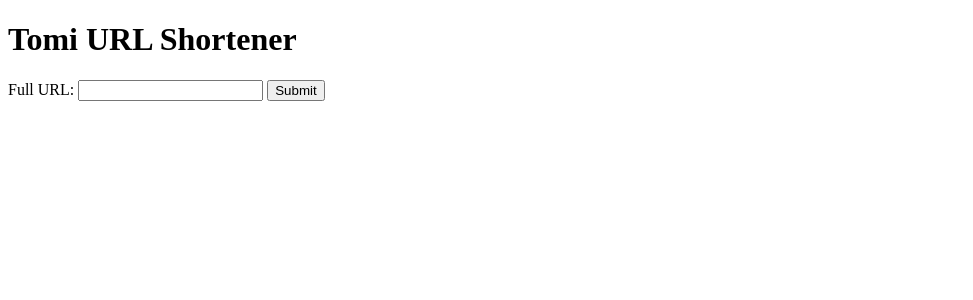
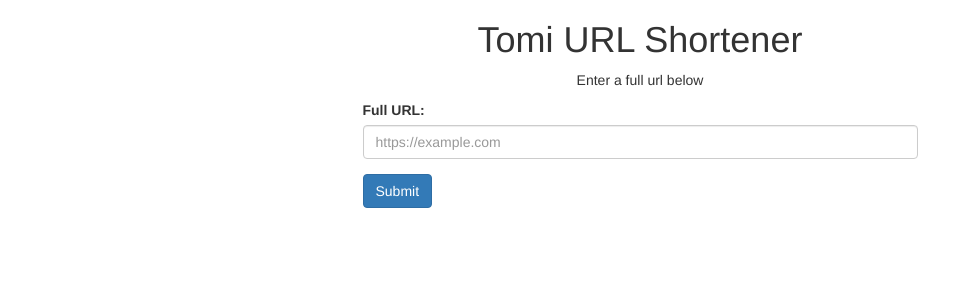
Before and after one commit to tominovak33/url-shortener, a Python web app: template app/templates/home.html in a window 1280 px wide. Shown: the top 300 px of the page, without its empty margins (0-973 px from the left). Run offline with Jinja, Linux system fonts and the light colour scheme; the template is opened without the code that fills it, so the values that code supplies are empty; some libraries are stand-ins or nearby versions.

Commit message:
initial bootsrap styling

```diff
--- a/app/models/url_model.py
+++ b/app/models/url_model.py
@@ -14,6 +14,9 @@ class Url(ndb.Model):
 
     def set_full_url(self, full_url):
         self.full_url = full_url
+
+    def get_full_url(self):
+        return self.full_url
 
     def save(self):
         self.put()
--- a/app/routes.py
+++ b/app/routes.py
@@ -2,6 +2,7 @@ import handlers
 
 ROUTES = [
     ('/', handlers.HomeHandler),
-    ('/url', handlers.CreateUrlHandler),
-    ('/url/([^/]+)', handlers.GetUrlHandler),
+    ('/url', handlers.CreateUrlApiHandler),
+    ('/url/([^/]+)', handlers.GetUrlApiHandler),
+    ('/([^/]+)', handlers.GetUrlRedirectHandler),
 ]
--- /dev/null
+++ b/app/static/css/main.css
@@ -0,0 +1,20 @@
+/* Very minimal css here as its just a url shortener */
+
+.margin-v-small {
+    margin-top: 10px;
+}
+
+.margin-v-medium {
+    margin-top: 20px;
+}
+
+.margin-v-large {
+    margin-top: 50px;
+}
+
+/* cannot copy from hidden element (display none) so just move it off screen */
+/* TODO: fix this hack */
+#short_url_copy_target {
+    position: absolute;
+    top:-3000px;
+}
--- a/app/static/js/main.js
+++ b/app/static/js/main.js
@@ -6,17 +6,38 @@ const httpRequest = new XMLHttpRequest();
 
 const url_form = document.getElementById('url_form');
 const full_url_input = document.getElementById('full_url_input');
+const short_url_response_wrapper = document.getElementById('short_url_response_wrapper');
 const short_url_response = document.getElementById('short_url_response');
+const short_url_copy_target = document.getElementById('short_url_copy_target');
+const copy_short_url_button = document.querySelector('#copy_short_url_button');
+
 
 url_form.addEventListener("submit", function (e){
     e.preventDefault();
     shorten_url(full_url_input.value)
 }, false);
 
+copy_short_url_button.addEventListener('click', function(e) {
+      short_url_copy_target.select();
+
+      try {
+        var successful = document.execCommand('copy');
+        var msg = successful ? 'Copied text successfully' : 'Failed to copy text';
+        alert(msg)
+      } catch(err) {
+        console.log('Copy error');
+      }
+    }
+);
+
 function shorten_url(full_url) {
     http_post('/url', {'full_url': full_url}, function (response) {
         let json_response = JSON.parse(response);
-        short_url_response.innerHTML = json_response.short_url
+        short_url_response.innerHTML = window.location.href + json_response.short_url;
+        short_url_copy_target.value = window.location.href + json_response.short_url;
+        short_url_response.href = window.location.href + json_response.short_url;
+        short_url_response_wrapper.classList.remove("hidden");
+        copy_short_url_button.classList.remove("hidden");
     })
 }
 
--- a/app/templates/base.html
+++ b/app/templates/base.html
@@ -7,12 +7,18 @@
     <meta name="viewport" content="width=device-width, initial-scale=1, maximum-scale=1">
     <meta name="apple-mobile-web-app-capable" content="yes">
     <meta name="apple-mobile-web-app-status-bar-style" content="black">
+    <link href="https://maxcdn.bootstrapcdn.com/bootstrap/3.3.7/css/bootstrap.min.css" rel="stylesheet" integrity="sha384-BVYiiSIFeK1dGmJRAkycuHAHRg32OmUcww7on3RYdg4Va+PmSTsz/K68vbdEjh4u" crossorigin="anonymous">
+    <link href="/static/css/main.css" rel="stylesheet">
     <link rel="icon" href="static/profilePictureRoundSmall.png"/>
 </head>
 <body>
-{% block main %}
-{% endblock %}
+    <div class="container">
+        {% block main %}
+        {% endblock %}
+    </div>
 </body>
 {% block scripts %}
 {% endblock %}
+<script src="https://code.jquery.com/jquery-2.2.4.min.js" integrity="sha256-BbhdlvQf/xTY9gja0Dq3HiwQF8LaCRTXxZKRutelT44=" crossorigin="anonymous"></script>
+<script src="https://maxcdn.bootstrapcdn.com/bootstrap/3.3.7/js/bootstrap.min.js" integrity="sha384-Tc5IQib027qvyjSMfHjOMaLkfuWVxZxUPnCJA7l2mCWNIpG9mGCD8wGNIcPD7Txa" crossorigin="anonymous"></script>
 </html>
--- a/app/templates/forms/new_url_form.html
+++ b/app/templates/forms/new_url_form.html
@@ -1,5 +1,7 @@
 <form action="/url" method="POST" id="url_form">
-    <label for="full_url_input">Full URL:</label>
-    <input name="full_url" type="text" id="full_url_input"/>
+    <div class="form-group">
+        <label for="full_url_input">Full URL:</label>
+        <input class="form-control" name="full_url" id="full_url_input" type="text" placeholder="https://example.com "/>
+    </div>
     <button class="btn btn-primary" type="submit">Submit</button>
 </form>
--- a/app/templates/home.html
+++ b/app/templates/home.html
@@ -1,14 +1,23 @@
 {% extends "templates/base.html"%}
 {% block main %}
-<h1>Tomi URL Shortener</h1>
 <div class="row">
-    <div class="col-md-12">
+    <div class="col-md-6 col-md-offset-3 text-center">
+        <h1>Tomi URL Shortener</h1>
+        <p>Enter a full url below</p>
+    </div>
+</div>
+<div class="row">
+    <div class="col-md-6 col-md-offset-3">
         {% include 'templates/forms/new_url_form.html' %}
     </div>
 </div>
 <div class="row">
-    <div class="col-md-12">
-        <div id="short_url_response"></div>
+    <div class="col-md-6 col-md-offset-3">
+        <div id="short_url_response_wrapper" class="alert alert-success hidden margin-v-medium" role="alert">
+            <p>Short URL: <a href="" id="short_url_response" class="alert-link"></a></p>
+        </div>
+        <input id="short_url_copy_target" type="text" />
+        <button id="copy_short_url_button" class="btn btn-primary hidden">Copy Short URL</button>
     </div>
 </div>
 {% endblock %}
```
Also changed, not shown: app/handlers.py (+16 -2 lines), 3 other files.
